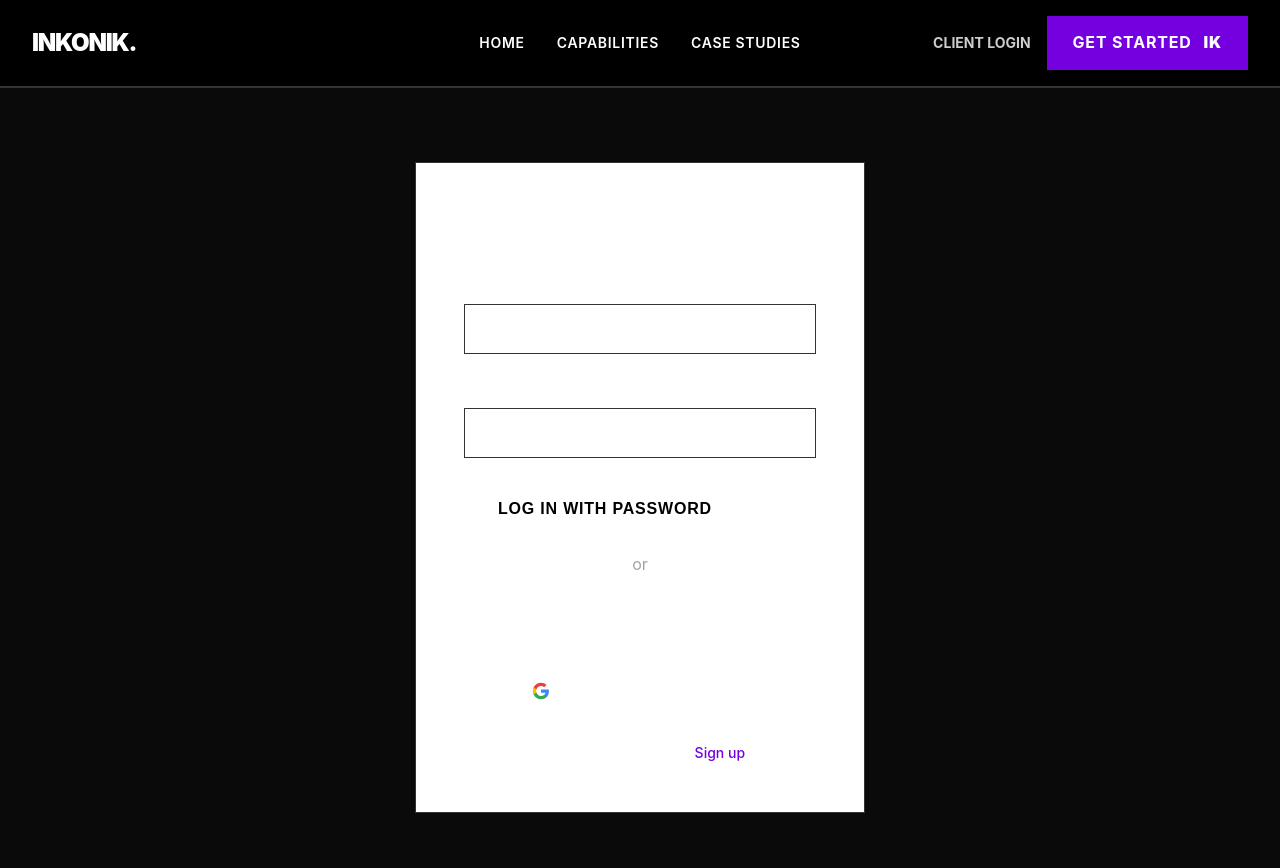
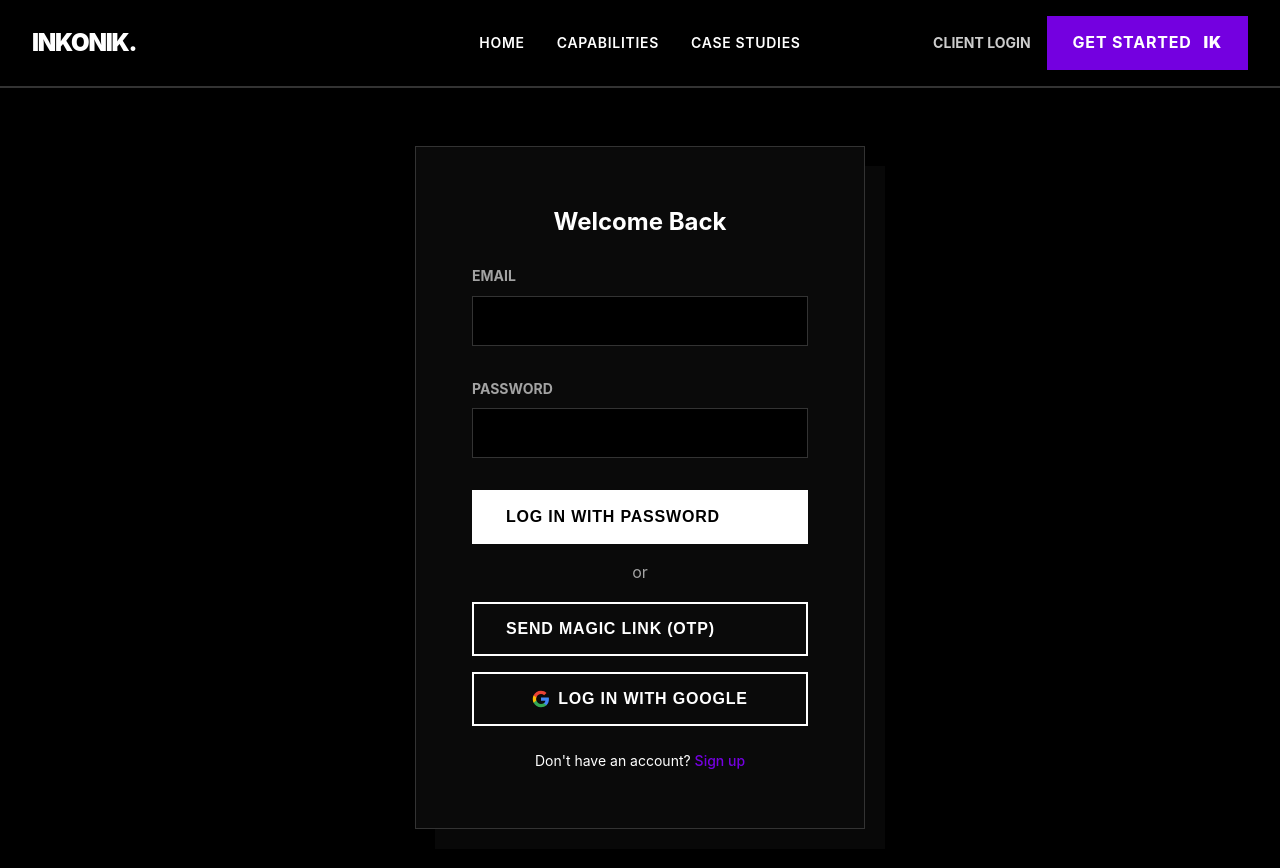
Before and after one commit to INFUNDER/INKONIK, a React (Vite) app: page /login in a window 1280 px wide. Shown: the top 868 px of the page. Built offline with nearby package versions, Linux system fonts and the light colour scheme.

Commit message:
Fix Auth pages UI for Dark Mode

```diff
--- a/src/index.css
+++ b/src/index.css
@@ -299,19 +299,20 @@ a {
   display: flex;
   align-items: center;
   justify-content: center;
-  background-color: var(--bg-secondary);
+  background-color: var(--bg-main);
 }
 
 .auth-card {
-  background: white;
-  padding: 3rem;
+  background: var(--bg-secondary);
+  padding: 3.5rem;
   border: 1px solid var(--border-color);
   width: 100%;
   max-width: 450px;
+  box-shadow: 20px 20px 0px rgba(255, 255, 255, 0.03); /* Subtle dark mode shadow */
 }
 
 .form-group {
-  margin-bottom: 1.5rem;
+  margin-bottom: 2rem;
 }
 
 .form-group label {
@@ -320,6 +321,7 @@ a {
   font-size: 0.875rem;
   font-weight: 700;
   text-transform: uppercase;
+  color: var(--text-muted);
 }
 
 .form-group input {
@@ -329,6 +331,8 @@ a {
   border-radius: 0;
   font-family: inherit;
   transition: border-color 0.2s;
+  background: var(--bg-main);
+  color: var(--text-main);
 }
 
 .form-group input:focus {
```
Also changed, not shown: 2 other files (tests, documents, lock files or other folders).
